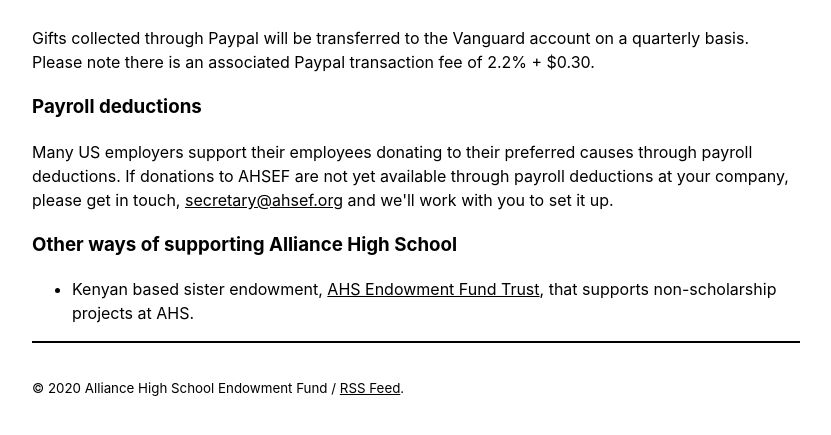
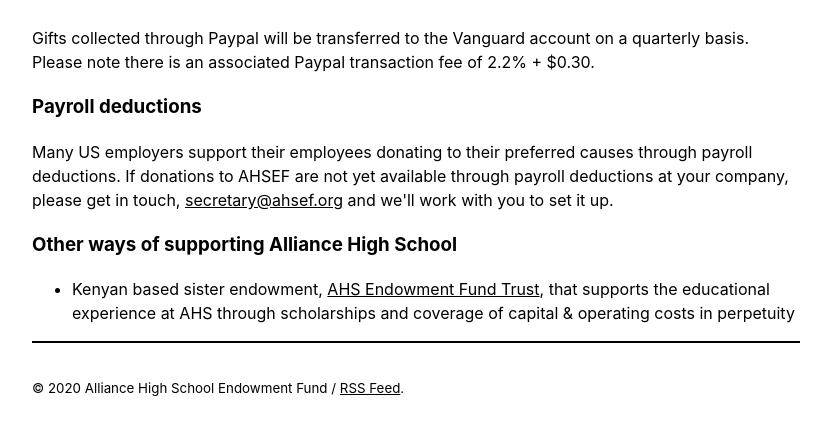
Before and after one commit to ahsef/ahsef.github.io, a Jekyll site: the page built from _pages/donate.html, in a window 1280 px wide, cut to the strip 775-1222 px from the top of the page. Shown: the top 435 px of the strip, without its empty margins (224-1055 px from the left). Built offline with Jekyll 4.4.1, drawn with Linux system fonts in a browser that asks for light colours.

Commit message:
Updated the link to AHSEFT

```diff
--- a/_pages/donate.html
+++ b/_pages/donate.html
@@ -33,5 +33,5 @@ layout: default
 	<h3>Other ways of supporting Alliance High School</h3>
 
 	<ul>
-		<li>Kenyan based sister endowment, <a href="http://www.alliancehighschool.ac.ke/endowment">AHS Endowment Fund Trust</a>, that supports non-scholarship projects at AHS.</li>
+		<li>Kenyan based sister endowment, <a href="http://alliancehighschool.sc.ke/the-endowment-fund">AHS Endowment Fund Trust</a>, that supports the educational experience at AHS through scholarships and coverage of capital & operating costs in perpetuity</li>
 	</ul>
```
